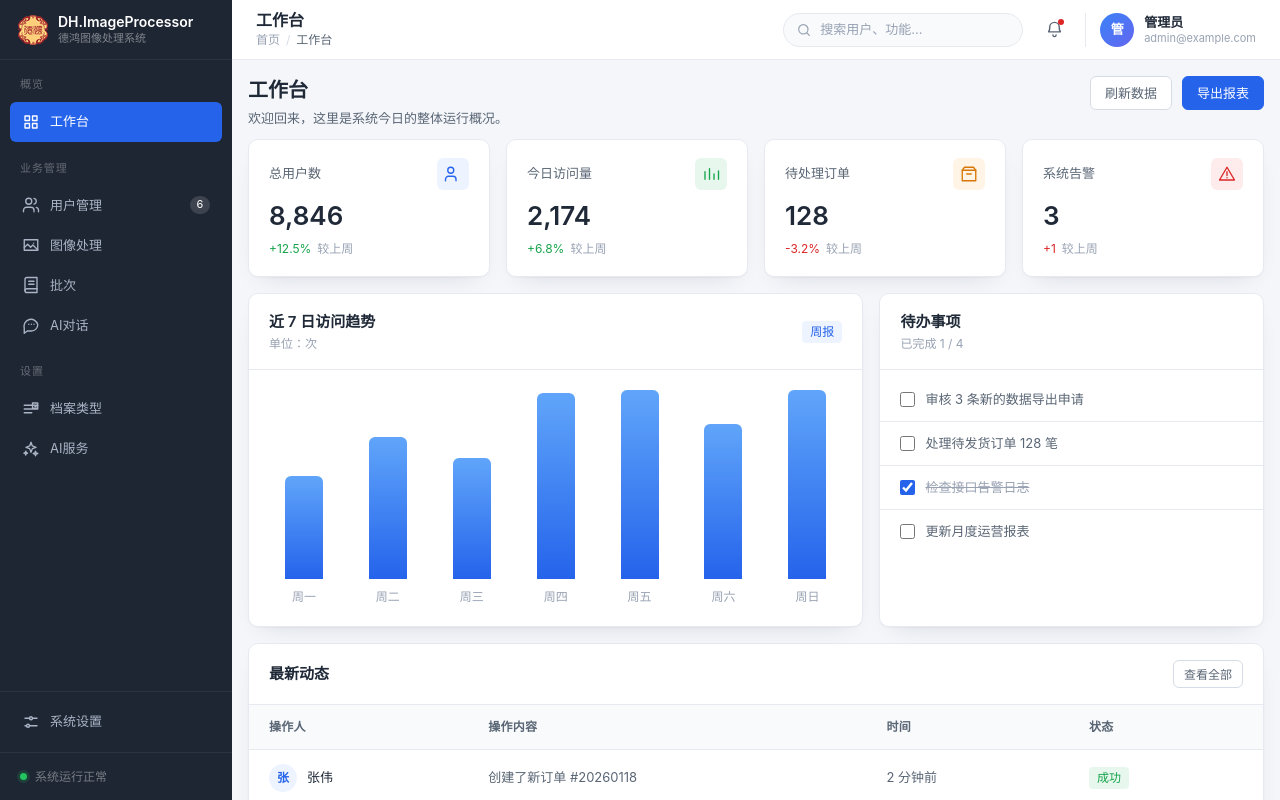
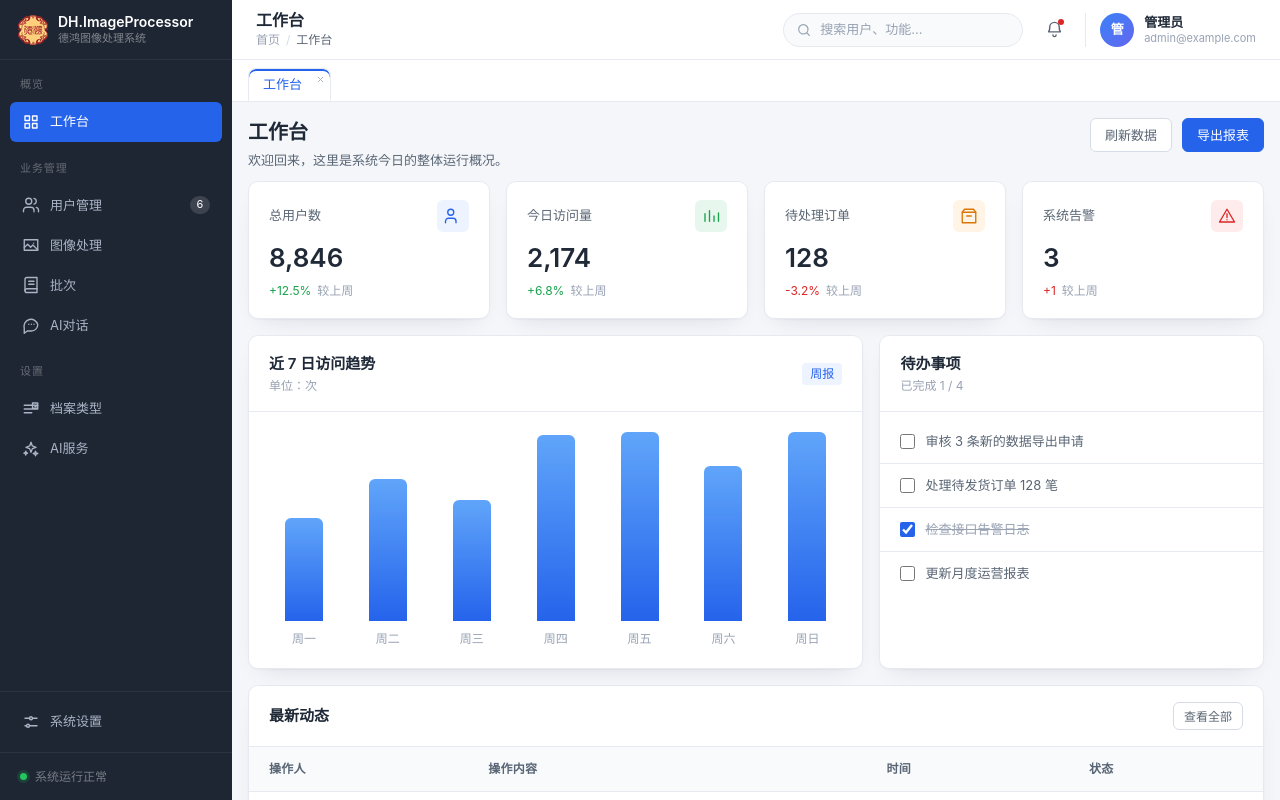
Before and after one commit to qml007/DH.ImageProcessor, a Vue app: page /#/dashboard in a window 1280 px wide. Built offline with nearby package versions, Linux system fonts and the light colour scheme.

Commit message:
将显示由单页改成tab方式，以及其他一些修改

```diff
--- a/src/renderer/src/layouts/AdminLayout.vue
+++ b/src/renderer/src/layouts/AdminLayout.vue
@@ -1,6 +1,12 @@
 <script setup lang="ts">
-import { computed, ref } from 'vue'
-import { RouterLink, RouterView, useRoute, useRouter } from 'vue-router'
+import { computed, nextTick, ref, watch } from 'vue'
+import {
+  RouterLink,
+  RouterView,
+  useRoute,
+  useRouter,
+  type RouteLocationNormalizedLoaded
+} from 'vue-router'
 
 interface MenuItem {
   path: string
@@ -107,6 +113,92 @@ const bottomMenus: MenuItem[] = [
     ]
   }
 ]
+
+interface TabItem {
+  path: string
+  title: string
+  /** 视图组件名，KeepAlive 的 include 需要按组件名匹配 */
+  component: string
+}
+
+/** 路由名 → 视图组件名 */
+const routeViewNames: Record<string, string> = {
+  dashboard: 'DashboardView',
+  users: 'UsersView',
+  images: 'ImportImagesView',
+  'image-edit': 'ImageEditView',
+  settings: 'SettingsView',
+  'archives-types': 'ArchivesTypeView',
+  'archives-type-fields': 'ArchivesFieldsView',
+  'ai-services': 'AIServiceView',
+  batches: 'BatInfoView',
+  'batch-fields': 'BatFieldsView',
+  'ai-chat': 'AIChatView'
+}
+
+const tabs = ref<TabItem[]>([])
+const tabBarRef = ref<HTMLElement | null>(null)
+
+const resolveTabTitle = (target: RouteLocationNormalizedLoaded): string => {
+  const base = (target.meta.title as string) ?? '页面'
+  const param = target.params.id ?? target.params.typeId ?? target.params.batId
+  if (!param) return base
+
+  const text = Array.isArray(param) ? param.join('/') : param
+  return `${base} · ${text.length > 10 ? `${text.slice(0, 6)}…` : text}`
+}
+
+const openTab = (target: RouteLocationNormalizedLoaded): void => {
+  if (!target.name || tabs.value.some((tab) => tab.path === target.path)) return
+
+  tabs.value.push({
+    path: target.path,
+    title: resolveTabTitle(target),
+    component: routeViewNames[String(target.name)] ?? ''
+  })
+}
+
+const cachedViews = computed(() =>
+  Array.from(new Set(tabs.value.map((tab) => tab.component).filter(Boolean)))
+)
+
+const activateTab = (target: TabItem): void => {
+  if (route.path !== target.path) void router.push(target.path)
+}
+
+const closeTab = (target: TabItem): void => {
+  const index = tabs.value.findIndex((tab) => tab.path === target.path)
+  if (index === -1) return
+
+  tabs.value.splice(index, 1)
+  if (route.path !== target.path) return
+
+  // 关闭的是当前页：切换到相邻标签；全部关闭时回到工作台
+  const neighbor = tabs.value[index] ?? tabs.value[index - 1]
+  if (neighbor) {
+    void router.push(neighbor.path)
+  } else if (route.path === '/dashboard') {
+    openTab(route)
+  } else {
+    void router.push('/dashboard')
+  }
+}
+
+const scrollActiveTabIntoView = async (): Promise<void> => {
+  await nextTick()
+  tabBarRef.value
+    ?.querySelector<HTMLElement>('.tab-item.active')
+    ?.scrollIntoView({ block: 'nearest', inline: 'nearest' })
+}
+
+watch(
+  () => route.path,
+  () => {
+    openTab(route)
+    void scrollActiveTabIntoView()
+  },
+  { immediate: true }
+)
 
 const currentTitle = computed(() => (route.meta.title as string) ?? '工作台')
 
@@ -239,8 +331,41 @@ const handleSearch = (): void => {
         </div>
       </header>
 
+      <div ref="tabBarRef" class="tabbar">
+        <div
+          v-for="tab in tabs"
+          :key="tab.path"
+          class="tab-item"
+          :class="{ active: route.path === tab.path }"
+          @click="activateTab(tab)"
+        >
+          <span class="tab-label" :title="tab.title">{{ tab.title }}</span>
+          <button
+            class="tab-close"
+            type="button"
+            :title="`关闭 ${tab.title}`"
+            @click.stop="closeTab(tab)"
+          >
+            <svg
+              viewBox="0 0 24 24"
+              fill="none"
+              stroke="currentColor"
+              stroke-width="2.4"
+              stroke-linecap="round"
+            >
+              <path d="M6 6l12 12" />
+              <path d="M18 6L6 18" />
+            </svg>
+          </button>
+        </div>
+      </div>
+
       <main class="content">
-        <RouterView />
+        <RouterView v-slot="{ Component, route: activeRoute }">
+          <KeepAlive :include="cachedViews" :max="12">
+            <component :is="Component" :key="activeRoute.path" />
+          </KeepAlive>
+        </RouterView>
       </main>
     </div>
   </div>
@@ -544,6 +669,94 @@ const handleSearch = (): void => {
   color: var(--color-text-3);
 }
 
+.tabbar {
+  display: flex;
+  align-items: flex-end;
+  gap: 4px;
+  height: 42px;
+  flex-shrink: 0;
+  padding: 8px 16px 0;
+  background-color: var(--color-surface);
+  border-bottom: 1px solid var(--color-border);
+  overflow-x: auto;
+  overflow-y: hidden;
+}
+
+.tabbar::-webkit-scrollbar {
+  height: 4px;
+}
+
+.tab-item {
+  position: relative;
+  display: flex;
+  align-items: center;
+  flex-shrink: 0;
+  max-width: 220px;
+  height: 33px;
+  padding: 0 28px 0 14px;
+  border: 1px solid var(--color-border);
+  border-bottom-color: transparent;
+  border-radius: 8px 8px 0 0;
+  background-color: var(--color-surface-soft);
+  font-size: 13px;
+  color: var(--color-text-2);
+  cursor: pointer;
+  user-select: none;
+  transition:
+    color 0.18s ease,
+    background-color 0.18s ease;
+}
+
+.tab-item:hover {
+  color: var(--color-primary);
+}
+
+.tab-item.active {
+  background-color: var(--color-surface);
+  color: var(--color-primary);
+  font-weight: 500;
+  box-shadow: inset 0 2px 0 var(--color-primary);
+}
+
+.tab-label {
+  overflow: hidden;
+  white-space: nowrap;
+  text-overflow: ellipsis;
+}
+
+.tab-close {
+  position: absolute;
+  top: 3px;
+  right: 3px;
+  display: flex;
+  align-items: center;
+  justify-content: center;
+  width: 14px;
+  height: 14px;
+  border-radius: 50%;
+  color: var(--color-text-3);
+  opacity: 0.55;
+  transition:
+    color 0.15s ease,
+    background-color 0.15s ease,
+    opacity 0.15s ease;
+}
+
+.tab-close svg {
+  width: 9px;
+  height: 9px;
+}
+
+.tab-close:hover {
+  background-color: var(--color-surface-soft);
+  color: var(--color-danger);
+  opacity: 1;
+}
+
+.tab-item.active .tab-close {
+  opacity: 0.85;
+}
+
 .content {
   flex: 1;
   padding: 16px;
--- a/src/renderer/src/views/ArchivesFieldsView.vue
+++ b/src/renderer/src/views/ArchivesFieldsView.vue
@@ -435,6 +435,54 @@ const removeItem = async (row: ArcFieldInfoRow): Promise<void> => {
   color: var(--color-text-3);
 }
 
+.modal-mask {
+  position: fixed;
+  inset: 0;
+  z-index: 100;
+  display: flex;
+  align-items: center;
+  justify-content: center;
+  background-color: rgba(15, 23, 42, 0.45);
+}
+
+.modal {
+  width: 440px;
+  max-width: calc(100% - 40px);
+  max-height: calc(100vh - 80px);
+  overflow-y: auto;
+  background-color: var(--color-surface);
+  border-radius: var(--radius-md);
+  box-shadow: 0 24px 48px -12px rgba(15, 23, 42, 0.35);
+}
+
+.modal .card-body {
+  padding: 20px;
+}
+
+.modal-gap {
+  margin-top: 16px;
+}
+
+.close-btn {
+  width: 28px;
+  height: 28px;
+  border-radius: var(--radius-sm);
+  font-size: 18px;
+  line-height: 1;
+  color: var(--color-text-3);
+}
+
+.close-btn:hover {
+  background-color: var(--color-surface-soft);
+  color: var(--color-text-1);
+}
+
+.form-error {
+  margin-top: 12px;
+  font-size: 12px;
+  color: var(--color-danger);
+}
+
 textarea.input {
   min-height: 68px;
   resize: vertical;
--- a/src/renderer/src/views/ArchivesTypeView.vue
+++ b/src/renderer/src/views/ArchivesTypeView.vue
@@ -397,6 +397,54 @@ const removeItem = async (row: ArcTypeRow): Promise<void> => {
   color: var(--color-text-3);
 }
 
+.modal-mask {
+  position: fixed;
+  inset: 0;
+  z-index: 100;
+  display: flex;
+  align-items: center;
+  justify-content: center;
+  background-color: rgba(15, 23, 42, 0.45);
+}
+
+.modal {
+  width: 440px;
+  max-width: calc(100% - 40px);
+  max-height: calc(100vh - 80px);
+  overflow-y: auto;
+  background-color: var(--color-surface);
+  border-radius: var(--radius-md);
+  box-shadow: 0 24px 48px -12px rgba(15, 23, 42, 0.35);
+}
+
+.modal .card-body {
+  padding: 20px;
+}
+
+.modal-gap {
+  margin-top: 16px;
+}
+
+.close-btn {
+  width: 28px;
+  height: 28px;
+  border-radius: var(--radius-sm);
+  font-size: 18px;
+  line-height: 1;
+  color: var(--color-text-3);
+}
+
+.close-btn:hover {
+  background-color: var(--color-surface-soft);
+  color: var(--color-text-1);
+}
+
+.form-error {
+  margin-top: 12px;
+  font-size: 12px;
+  color: var(--color-danger);
+}
+
 textarea.input {
   min-height: 68px;
   resize: vertical;
--- a/src/renderer/src/views/ImageEditView.vue
+++ b/src/renderer/src/views/ImageEditView.vue
@@ -1,5 +1,16 @@
 <script setup lang="ts">
-import { computed, nextTick, onMounted, onUnmounted, reactive, ref, shallowRef, watch } from 'vue'
+import {
+  computed,
+  nextTick,
+  onActivated,
+  onDeactivated,
+  onMounted,
+  onUnmounted,
+  reactive,
+  ref,
+  shallowRef,
+  watch
+} from 'vue'
 import { useRoute, useRouter } from 'vue-router'
 import { imageStore, type EditableImage } from '../stores/imageStore'
 import { formatSize } from '../utils/format'
@@ -929,8 +940,16 @@ const applyOcrToField = async (): Promise<void> => {
   }
 }
 
+const bindKeydown = (): void => {
+  window.addEventListener('keydown', handleKeydown)
+}
+
+const unbindKeydown = (): void => {
+  window.removeEventListener('keydown', handleKeydown)
+}
+
 onMounted(() => {
-  window.addEventListener('keydown', handleKeydown)
+  bindKeydown()
   void imageStore.ensureImageData(String(route.params.id))
   void loadArchiveFields()
   void loadBatchBgColor()
@@ -939,8 +958,25 @@ onMounted(() => {
     syncResolution()
   })
 })
+
+// 作为标签页被缓存时：失活解绑全局快捷键，重新激活后恢复并同步档案状态
+onActivated(() => {
+  bindKeydown()
+  const target = image.value
+  if (target?.arcId) imageStore.selectArchive(target.arcId)
+  void imageStore.ensureImageData(String(route.params.id))
+  void nextTick(() => {
+    observeStage()
+    syncResolution()
+  })
+})
+
+onDeactivated(() => {
+  unbindKeydown()
+})
+
 onUnmounted(() => {
-  window.removeEventListener('keydown', handleKeydown)
+  unbindKeydown()
   stageObserver?.disconnect()
   stageObserver = null
   endZoomDrag()
--- a/src/renderer/src/views/ImportImagesView.vue
+++ b/src/renderer/src/views/ImportImagesView.vue
@@ -1,5 +1,14 @@
 <script setup lang="ts">
-import { computed, onBeforeUnmount, onMounted, reactive, ref, watch } from 'vue'
+import {
+  computed,
+  onActivated,
+  onBeforeUnmount,
+  onDeactivated,
+  onMounted,
+  reactive,
+  ref,
+  watch
+} from 'vue'
 import { useRouter } from 'vue-router'
 import { imageStore, type Archive, type AddImageItem, type EditableImage } from '../stores/imageStore'
 import type {
@@ -689,6 +698,15 @@ onMounted(() => {
   window.addEventListener('keydown', onKeydown)
   unsubscribeProgress = window.api.onPdfExportProgress(applyExportProgress)
   void loadBatches()
+})
+
+// 作为标签页被缓存时：失活解绑快捷键，重新激活后恢复
+onDeactivated(() => {
+  window.removeEventListener('keydown', onKeydown)
+})
+
+onActivated(() => {
+  window.addEventListener('keydown', onKeydown)
 })
 
 onBeforeUnmount(() => {
```
